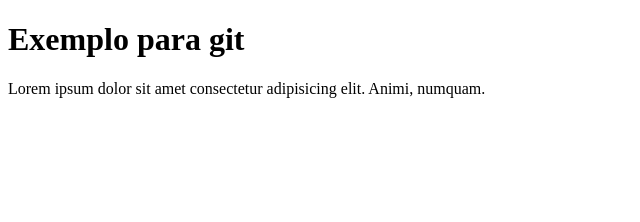
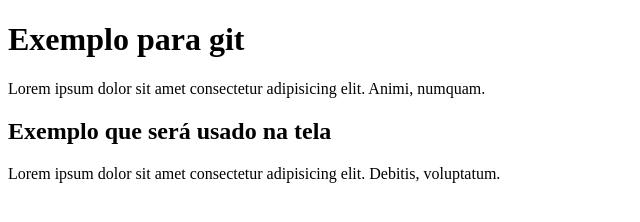
Before and after one commit to jussimar/repositorioExemploVideo, a plain HTML site: page index.html in a window 1280 px wide. Shown: the whole page, without its empty margins (0-640 px from the left). Drawn offline with Linux system fonts and the light colour scheme.

Commit message:
tags de tela

```diff
--- a/index.html
+++ b/index.html
@@ -9,5 +9,9 @@
     <h1>Exemplo para git</h1>
 
     <p>Lorem ipsum dolor sit amet consectetur adipisicing elit. Animi, numquam.</p>
+
+    <h2>Exemplo que será usado na tela</h2>
+
+    <p>Lorem ipsum dolor sit amet consectetur adipisicing elit. Debitis, voluptatum.</p>
 </body>
 </html>
```
